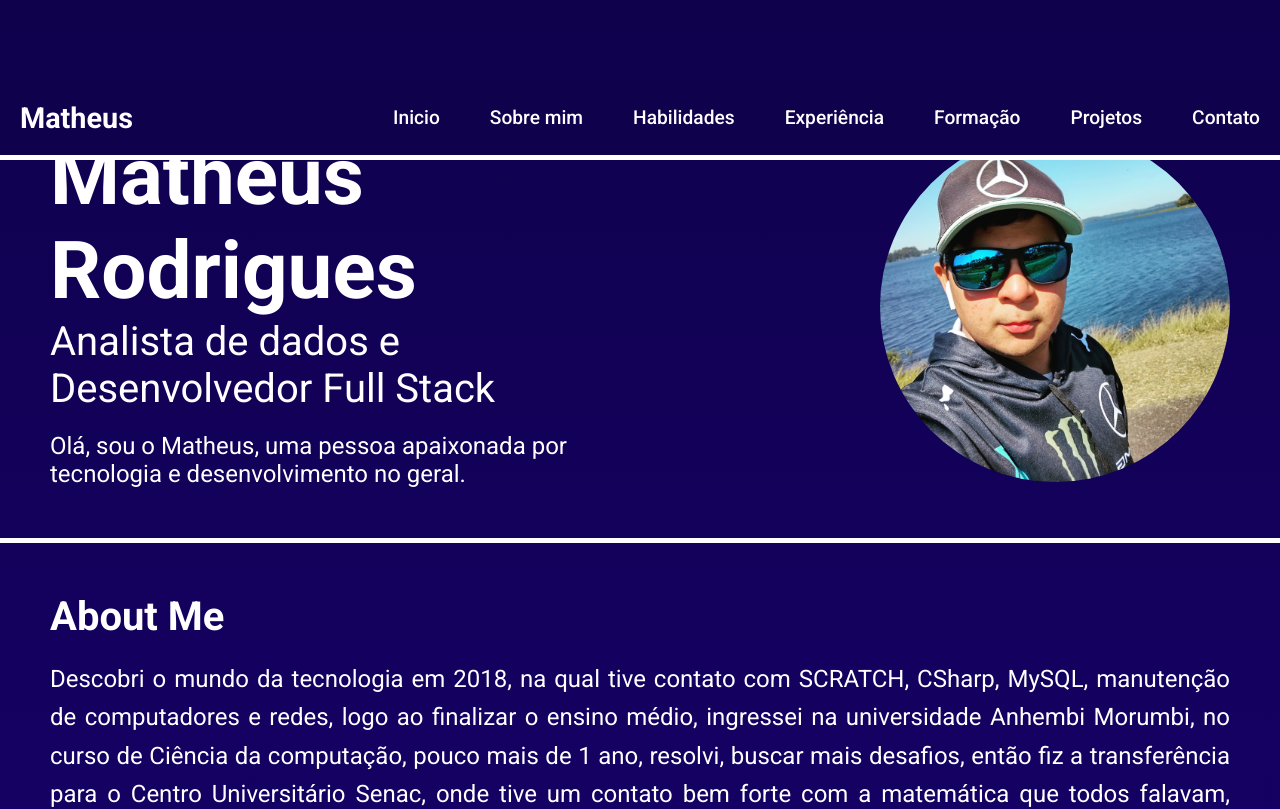
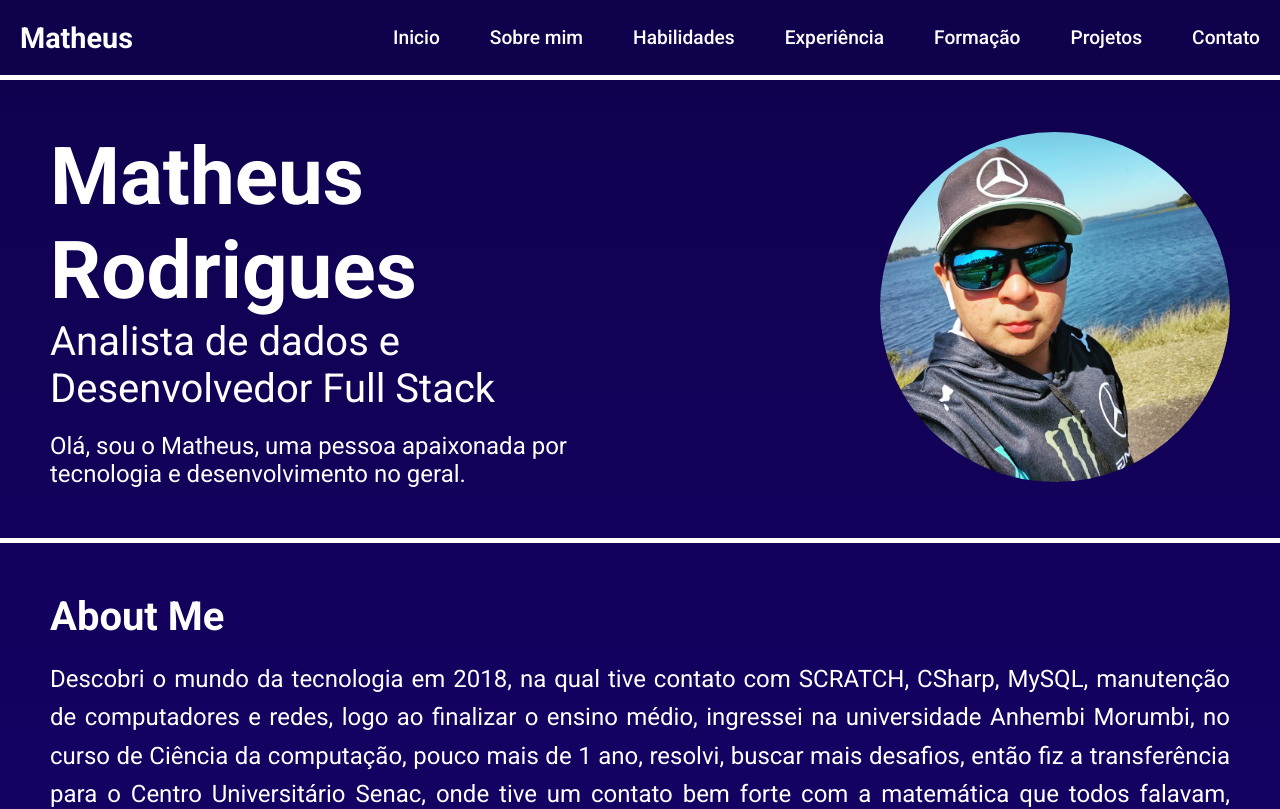
Before and after one commit to MatheusRodri/web_my-portfolio_nx, a Next.js app: page / in a window 1280 px wide. Shown: the top 809 px of the page. Built offline with nearby package versions, Linux system fonts and the light colour scheme.

Commit message:
Atualizar o Home.module.css

```diff
--- a/src/styles/Home.module.css
+++ b/src/styles/Home.module.css
@@ -1,5 +1,5 @@
 .main {
- margin-top: 80px;
+ padding-top: 80px;
     section[id]{
         scroll-margin-top: 90px;
     }
```
